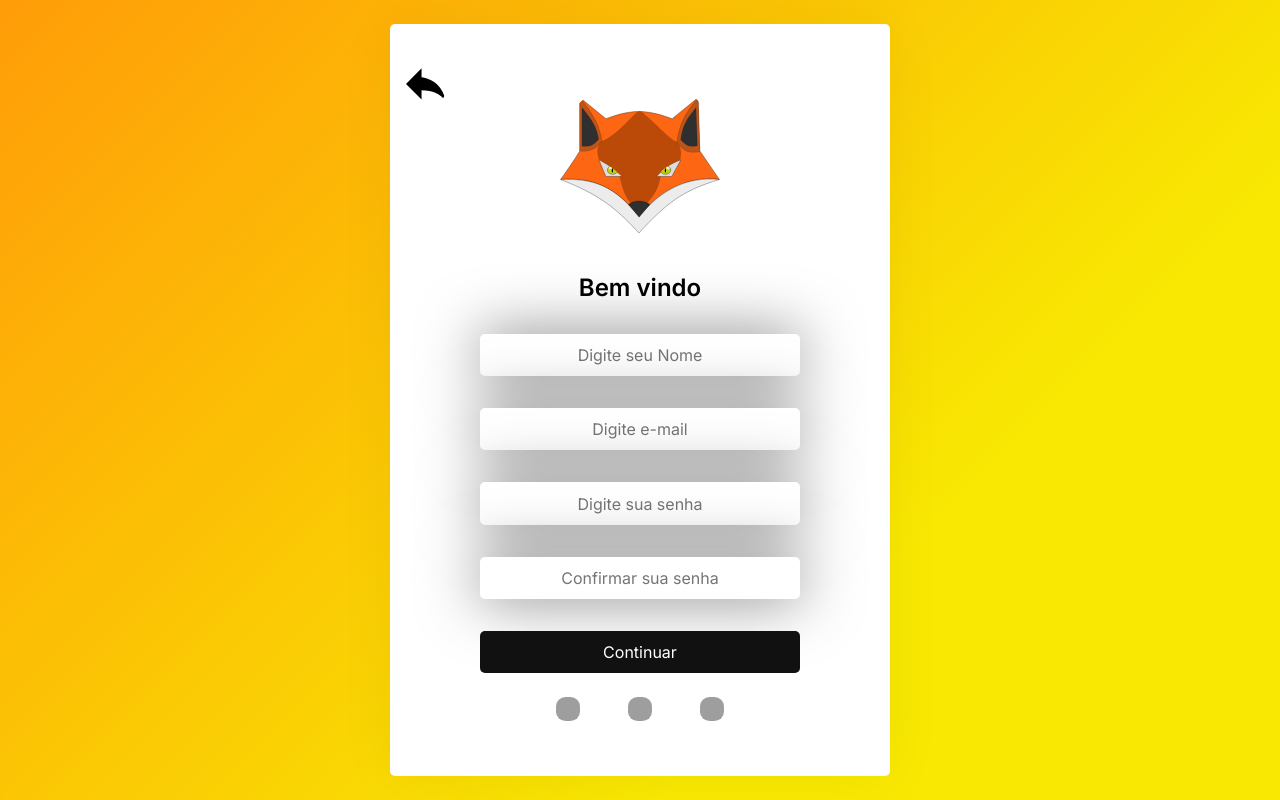
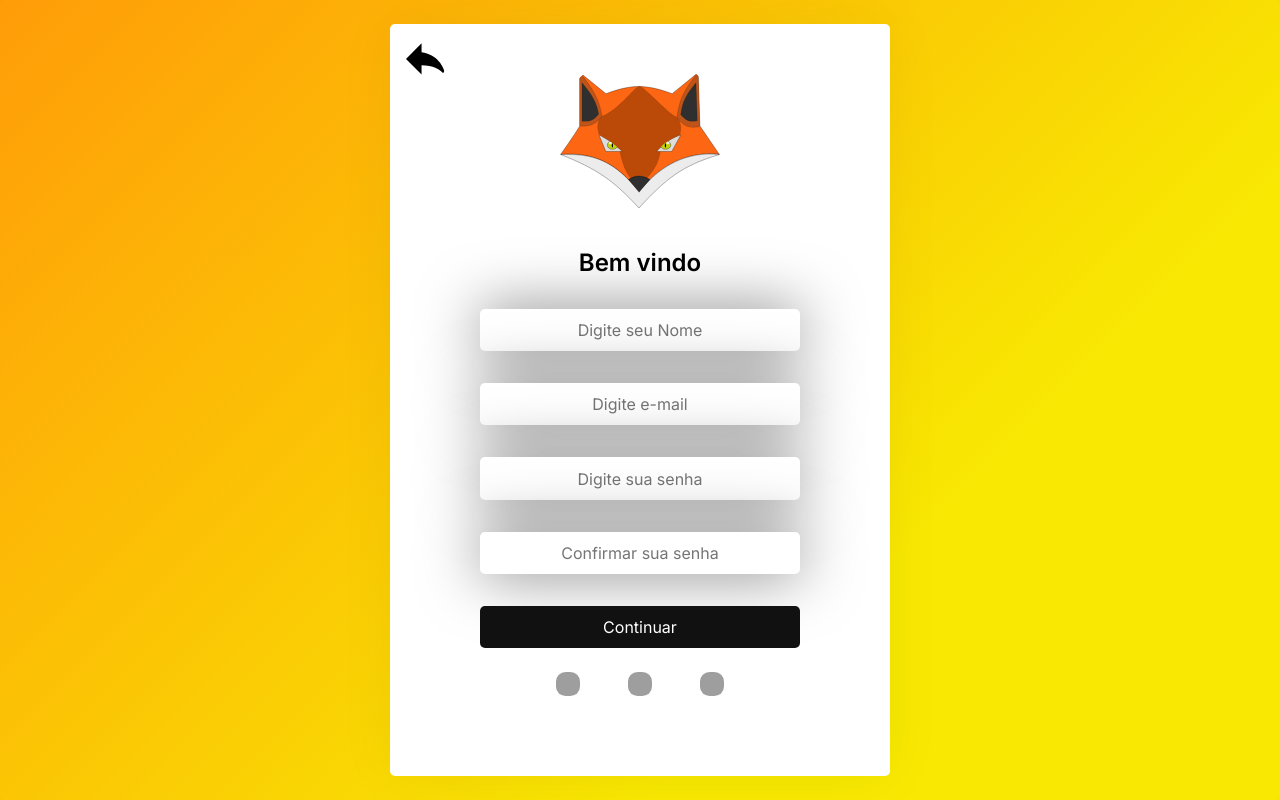
Before and after one commit to ruanthow/FitBody-Front-End, a Next.js app: page /register in a window 1280 px wide. Built offline with nearby package versions, Linux system fonts and the light colour scheme; grey boxes are pictures that could not be loaded.

Commit message:
ajuste css

```diff
--- a/src/styles/components/Back-Arrow.module.css
+++ b/src/styles/components/Back-Arrow.module.css
@@ -1,7 +1,5 @@
 .Container{
-    height: 50px;
-    width: 50px;
-
+    margin: 0;
     align-items: center;
     justify-content: center;
     display: flex;
@@ -15,7 +13,7 @@
 
     position: absolute;
     left: -50px;
-    top:30px;
+    top:-20px;
 
 
 }
```
